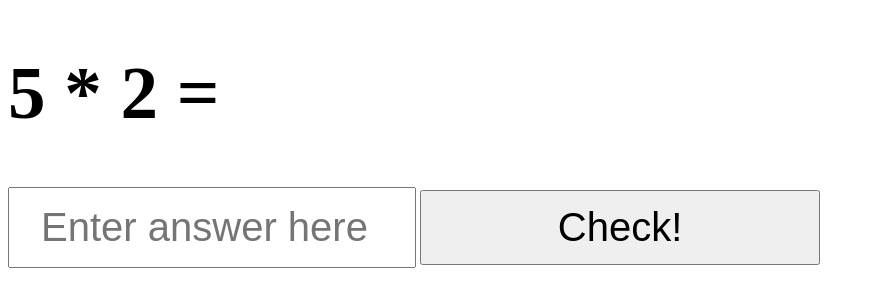
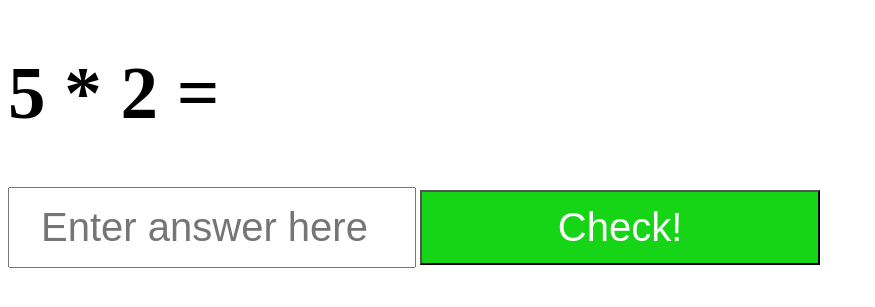
Before and after one commit to BekhruzSNiyazov/Train-your-math, a Flask app: page /index.html in a window 1280 px wide. Shown: the top 307 px of the page, without its empty margins (0-875 px from the left). Run offline with Flask 2, Linux system fonts and the light colour scheme.

Commit message:
Update iindex.html

```diff
--- a/templates/iindex.html
+++ b/templates/iindex.html
@@ -15,6 +15,10 @@
                 text-align: center;
                 opacity: 1;
             }
+            button {
+                background-color: rgb(22, 212, 22);
+                color: white;
+            }
         </style>
         <title>Train your math</title>
     </head>
```
